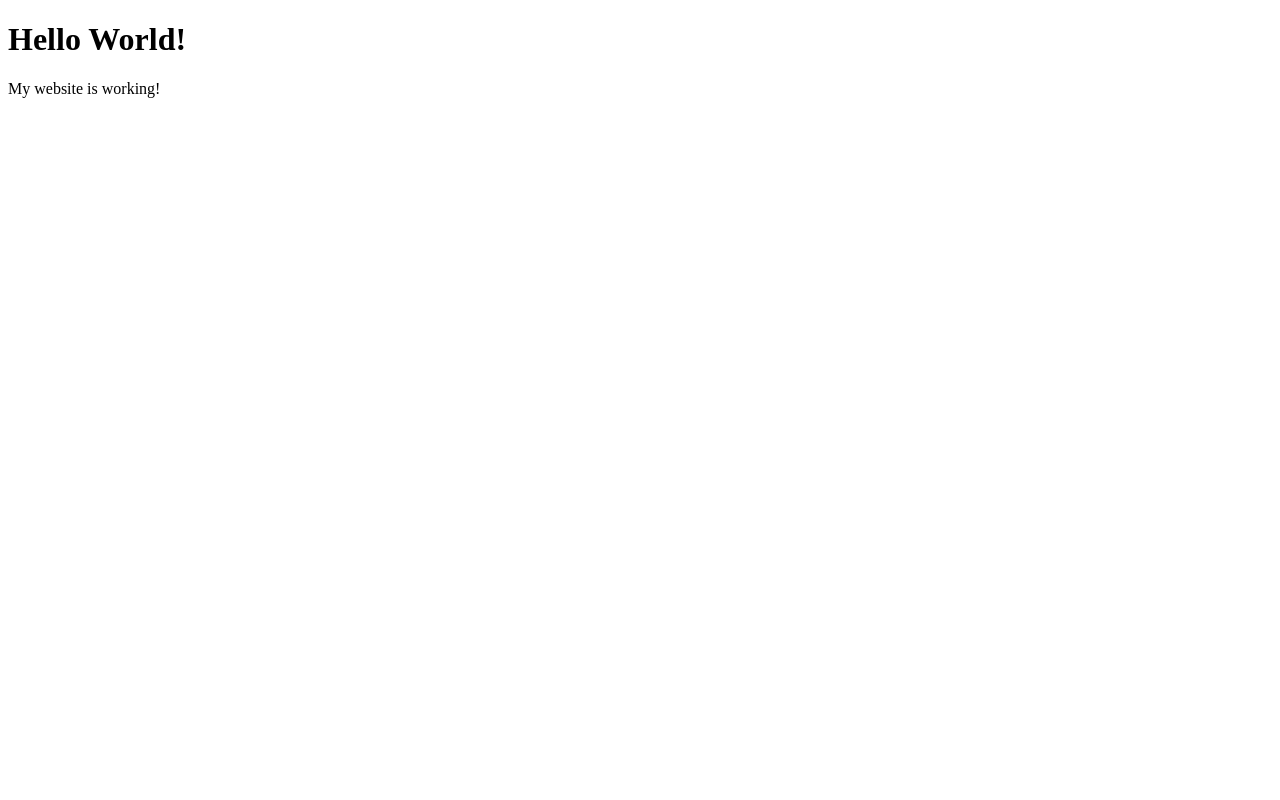
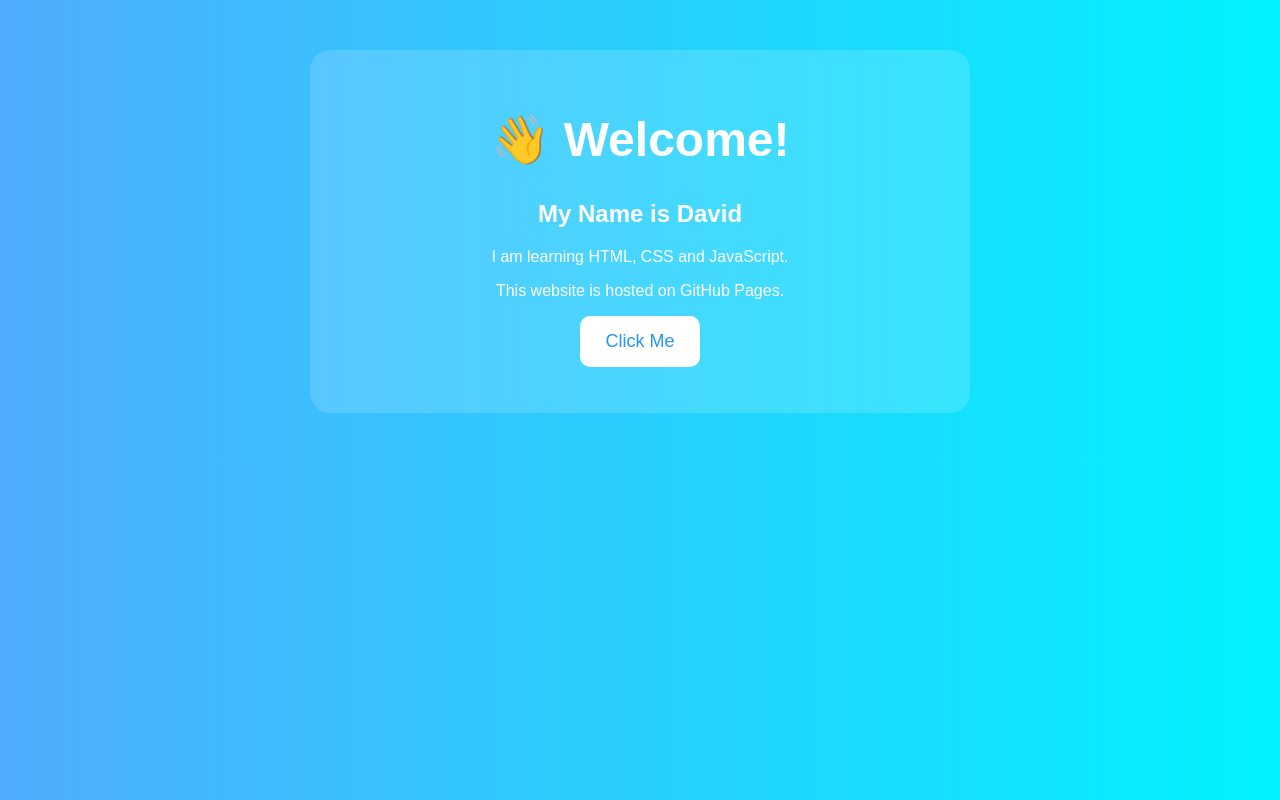
Before and after one commit to olayinkaspezch/html, a plain HTML site: page index.html in a window 1280 px wide. Drawn offline with Linux system fonts and the light colour scheme.

Commit message:
Update index.html
done within

```diff
--- a/index.html
+++ b/index.html
@@ -1,10 +1,74 @@
 <!DOCTYPE html>
 <html>
 <head>
-    <title>My First Website</title>
+    <title>Yinka's Website</title>
+
+    <style>
+        body {
+            background: linear-gradient(to right, #4facfe, #00f2fe);
+            font-family: Arial, sans-serif;
+            text-align: center;
+            color: white;
+            margin: 0;
+            padding: 50px;
+        }
+
+        .card {
+            background: rgba(255,255,255,0.15);
+            padding: 30px;
+            border-radius: 20px;
+            max-width: 600px;
+            margin: auto;
+        }
+
+        h1 {
+            font-size: 3em;
+        }
+
+        button {
+            background: white;
+            color: #2196f3;
+            border: none;
+            padding: 15px 25px;
+            border-radius: 10px;
+            cursor: pointer;
+            font-size: 18px;
+        }
+
+        button:hover {
+            background: #f0f0f0;
+        }
+    </style>
 </head>
+
 <body>
-    <h1>Hello World!</h1>
-    <p>My website is working!</p>
+
+    <div class="card">
+        <h1>👋 Welcome!</h1>
+
+        <h2>My Name is David</h2>
+
+        <p>
+            I am learning HTML, CSS and JavaScript.
+        </p>
+
+        <p>
+            This website is hosted on GitHub Pages.
+        </p>
+
+        <button onclick="sayHello()">
+            Click Me
+        </button>
+
+        <p id="message"></p>
+    </div>
+
+    <script>
+        function sayHello() {
+            document.getElementById("message").innerHTML =
+                "🚀 Great job! You just used JavaScript!";
+        }
+    </script>
+
 </body>
 </html>
```
